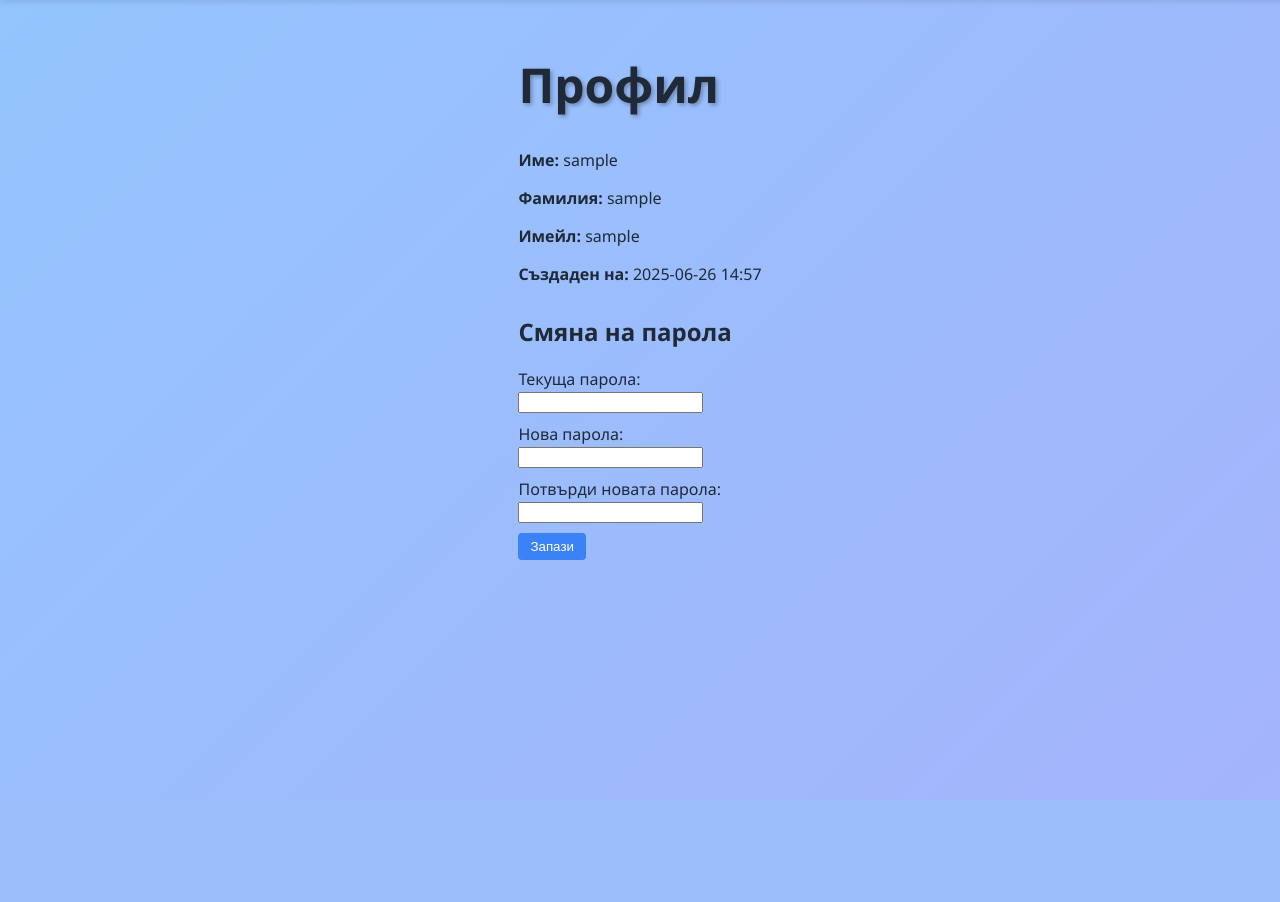
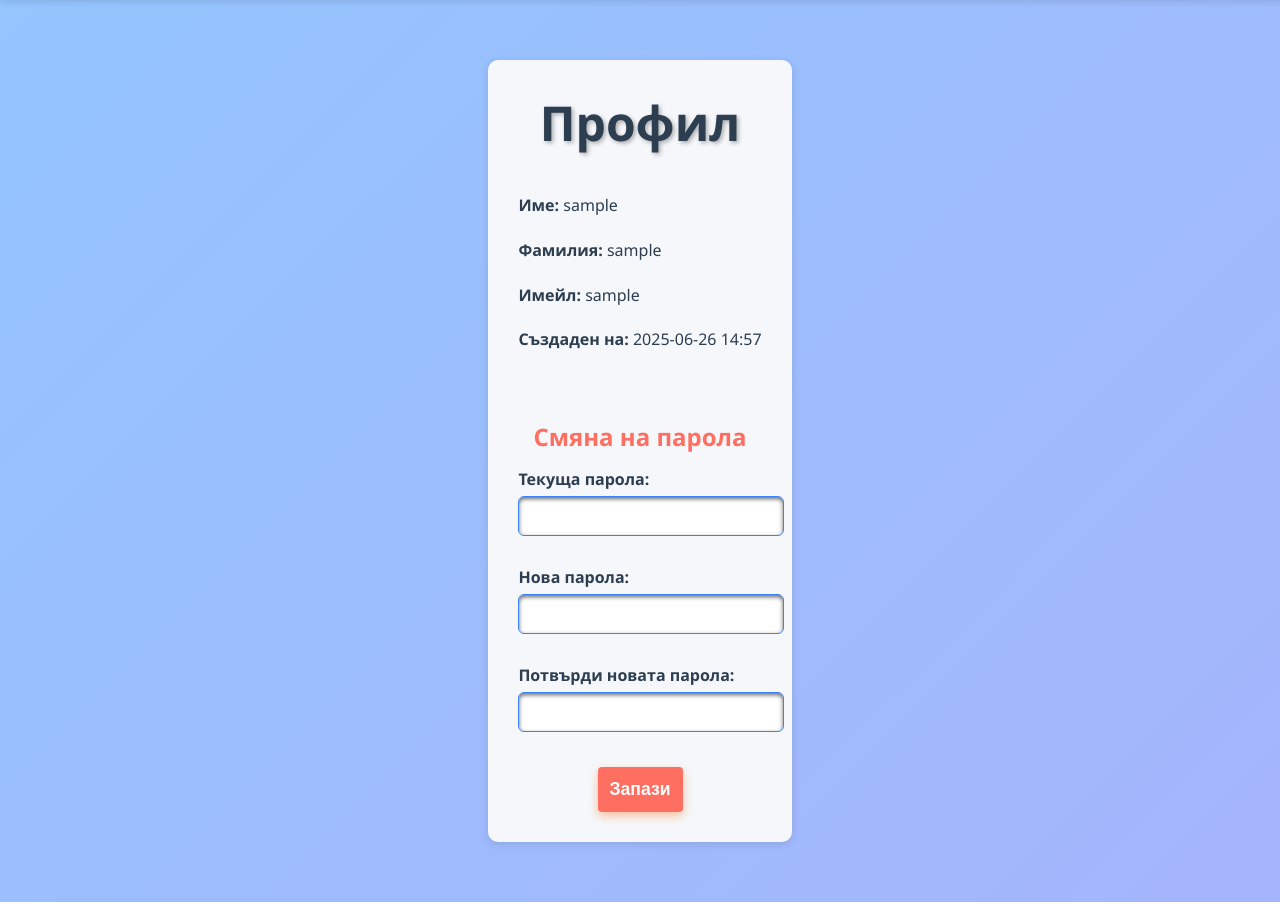
Before and after one commit to codingburgas/2425-11-b-pp-student-practices-assignment-INNedkova21, a Flask app: page /profile in a window 1280 px wide. Shown: the part 60-962 px from the top of the page. Before the commit the page ends 620 px from the top, so only its background shows below. Run offline with Flask 3, Linux system fonts and the light colour scheme; the visitor is signed in with stand-in values (Sample User, id 1); parts of the project's set-up code (start-up, migrations or seed data) failed here and were passed over.

Commit message:
Update design

```diff
--- a/HandwrittenDigitRecognizer/ai/templates/admin_users.html
+++ b/HandwrittenDigitRecognizer/ai/templates/admin_users.html
@@ -24,7 +24,9 @@
         <td style="border: 1px solid #ddd; padding: 12px 20px;">{{ user.Role }}</td>
         <td style="border: 1px solid #ddd; padding: 12px 20px;">{{ user.CreatedAt.strftime('%Y-%m-%d %H:%M') }}</td>
         <td style="border: 1px solid #ddd; padding: 12px 20px; text-align: center;">
-          <a href="{{ url_for('ai.admin_user_details', user_id=user.ID) }}" class="button" style="background-color: #3b82f6; color: white; padding: 4px 10px; font-size: 0.85rem; border-radius: 4px; text-decoration: none; margin-left: 8px;">Виж повече</a>
+          <a href="{{ url_for('ai.admin_user_details', user_id=user.ID) }}" class="button" style="background-color: #3b82f6; color: white; padding: 4px 10px; font-size: 0.85rem; border-radius: 4px; text-decoration: none; margin-left: 8px;">
+            <i class="fas fa-info-circle"></i> Виж повече
+          </a>
         </td>
       </tr>
       {% endfor %}
--- a/HandwrittenDigitRecognizer/ai/templates/profile.html
+++ b/HandwrittenDigitRecognizer/ai/templates/profile.html
@@ -3,37 +3,44 @@
 {% block title %}Профил{% endblock %}
 
 {% block content %}
-<h1>Профил</h1>
+<div class="form-container upload-form" style="max-width: 500px; margin: 40px auto; padding: 30px; text-align: center;">
+  <h1 style="color: #2c3e50; margin-bottom: 20px;">Профил</h1>
 
-<div style="margin-bottom: 30px;">
+  <div style="margin-bottom: 30px; line-height: 1.8; text-align: left;">
     <p><strong>Име:</strong> {{ current_user.FirstName }}</p>
     <p><strong>Фамилия:</strong> {{ current_user.LastName }}</p>
     <p><strong>Имейл:</strong> {{ current_user.Email }}</p>
     <p><strong>Създаден на:</strong> {{ current_user.CreatedAt.strftime('%Y-%m-%d %H:%M') }}</p>
   </div>
 
-<h2>Смяна на парола</h2>
+  <h2 style="color: #ff6f61; margin-bottom: 15px;">Смяна на парола</h2>
 
   {% if error %}
-  <p style="color: red;">{{ error }}</p>
+    <p style="color: #dc2626; font-weight: 600;">{{ error }}</p>
   {% endif %}
   {% if success %}
-  <p style="color: green;">{{ success }}</p>
+    <p style="color: #16a34a; font-weight: 600;">{{ success }}</p>
   {% endif %}
 
-<form method="POST">
-  <div style="margin-bottom: 10px;">
-    <label>Текуща парола:</label><br />
-    <input type="password" name="current_password" required />
+  <form method="POST" style="text-align: left;">
+    <div style="margin-bottom: 15px;">
+      <label for="current_password">Текуща парола:</label>
+      <input type="password" id="current_password" name="current_password" required
+             style="width: 100%; padding: 10px; background-color: #ffffff; color: #2c3e50; border: 1.5px solid #3b82f6; border-radius: 6px;" />
     </div>
-  <div style="margin-bottom: 10px;">
-    <label>Нова парола:</label><br />
-    <input type="password" name="new_password" required />
+    <div style="margin-bottom: 15px;">
+      <label for="new_password">Нова парола:</label>
+      <input type="password" id="new_password" name="new_password" required
+             style="width: 100%; padding: 10px; background-color: #ffffff; color: #2c3e50; border: 1.5px solid #3b82f6; border-radius: 6px;" />
     </div>
-  <div style="margin-bottom: 10px;">
-    <label>Потвърди новата парола:</label><br />
-    <input type="password" name="confirm_password" required />
+    <div style="margin-bottom: 20px;">
+      <label for="confirm_password">Потвърди новата парола:</label>
+      <input type="password" id="confirm_password" name="confirm_password" required
+             style="width: 100%; padding: 10px; background-color: #ffffff; color: #2c3e50; border: 1.5px solid #3b82f6; border-radius: 6px;" />
     </div>
-  <button type="submit" style="padding: 6px 12px; background-color: #3b82f6; color: white; border: none; border-radius: 4px;">Запази</button>
+    <div style="text-align: center;">
+      <button type="submit" class="coral-small-button" style="width: 100%; max-width: 300px;">Запази</button>
+    </div>
   </form>
+</div>
 {% endblock %}
--- a/HandwrittenDigitRecognizer/ai/templates/upload.html
+++ b/HandwrittenDigitRecognizer/ai/templates/upload.html
@@ -21,7 +21,7 @@
     <form method="POST" action="{{ url_for('ai.upload') }}" enctype="multipart/form-data">
         <label for="image">Избери .png файл:</label>
         <input type="file" id="image" name="image" accept=".png" required>
-        <button type="submit" class="button">Разпознай</button>
+        <button type="submit" class="button coral-small-button">Разпознай</button>
     </form>
 
     {% if prediction is not none %}
--- a/HandwrittenDigitRecognizer/static/styles.css
+++ b/HandwrittenDigitRecognizer/static/styles.css
@@ -152,6 +152,8 @@ h1 {
     background-color: #f5f7fa;
     color: #2c3e50;
     box-shadow: 0 2px 8px rgba(0, 0, 0, 0.1);
+    display: flex;
+    flex-direction: column;
 }
 
 .upload-form h1,
@@ -168,6 +170,9 @@ h1 {
 .upload-form .button {
     background-color: #4a90e2;
     border-radius: 30px;
+    display: block;
+    margin: 0 auto;
+    max-width: 500px;
 }
 
 .upload-form .button:hover {
@@ -295,3 +300,53 @@ h1 {
   box-shadow: 0 10px 25px rgba(0, 0, 0, 0.08);
   text-align: center;
 }
+
+.fade-in {
+    opacity: 0;
+    transform: translateY(30px);
+    transition: opacity 0.6s ease, transform 0.6s ease;
+}
+
+.fade-in.show {
+    opacity: 1;
+    transform: translateY(0);
+}
+
+.button:hover {
+    background-color: #e35040;
+    transform: scale(1.05);
+    box-shadow: 0 6px 20px rgba(227, 80, 64, 0.5);
+}
+
+@media (max-width: 480px) {
+  .buttons-container {
+    flex-direction: column;
+  }
+
+  .button {
+    margin: 10px 0;
+    width: 100%;
+    max-width: 250px;
+  }
+}
+
+
+.coral-small-button {
+    background-color: #ff6f61 !important;
+    color: white !important;
+    border: none;
+    padding: 10px 24px;
+    font-size: 1rem;
+    border-radius: 20px;
+    cursor: pointer;
+    transition: background-color 0.3s ease, transform 0.2s ease, box-shadow 0.3s ease;
+    display: inline-block;
+    width: auto !important;
+    max-width: 180px;
+}
+
+.coral-small-button:hover {
+    background-color: #e35040 !important;
+    transform: scale(1.05);
+    box-shadow: 0 6px 18px rgba(227, 80, 64, 0.6);
+}
--- a/HandwrittenDigitRecognizer/templates/base.html
+++ b/HandwrittenDigitRecognizer/templates/base.html
@@ -5,6 +5,8 @@
   <meta name="viewport" content="width=device-width, initial-scale=1" />
   <title>{% block title %}Handwritten Digit Recognizer{% endblock %}</title>
   <link rel="stylesheet" href="{{ url_for('static', filename='styles.css') }}" />
+  <link rel="stylesheet" href="https://cdnjs.cloudflare.com/ajax/libs/font-awesome/6.5.0/css/all.min.css" />
+
   <style>
     body {
       margin: 0;
```
Also changed, not shown: HandwrittenDigitRecognizer/ai/templates/draw.html (+4 -7 lines), HandwrittenDigitRecognizer/ai/templates/history.html (+9 -3 lines), HandwrittenDigitRecognizer/auth/templates/login.html (+8 -2 lines), HandwrittenDigitRecognizer/auth/templates/register.html (+8 -3 lines), HandwrittenDigitRecognizer/errors/templates/404.html (+13 -3 lines), HandwrittenDigitRecognizer/errors/templates/500.html (+13 -3 lines), HandwrittenDigitRecognizer/main/templates/home.html (+9 -3 lines), HandwrittenDigitRecognizer/templates/index.html (+12 -4 lines). Lines whose indentation alone changed are shown as unchanged.
